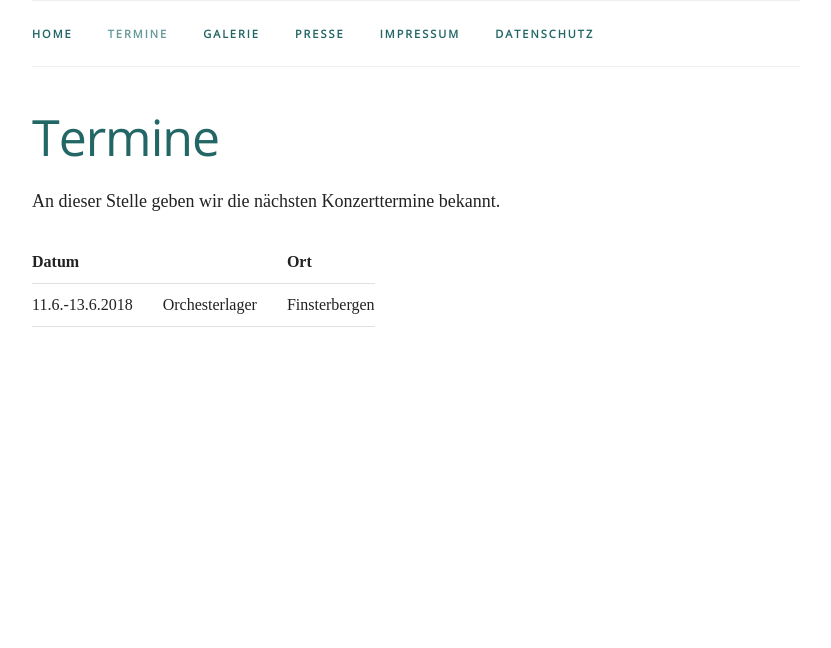
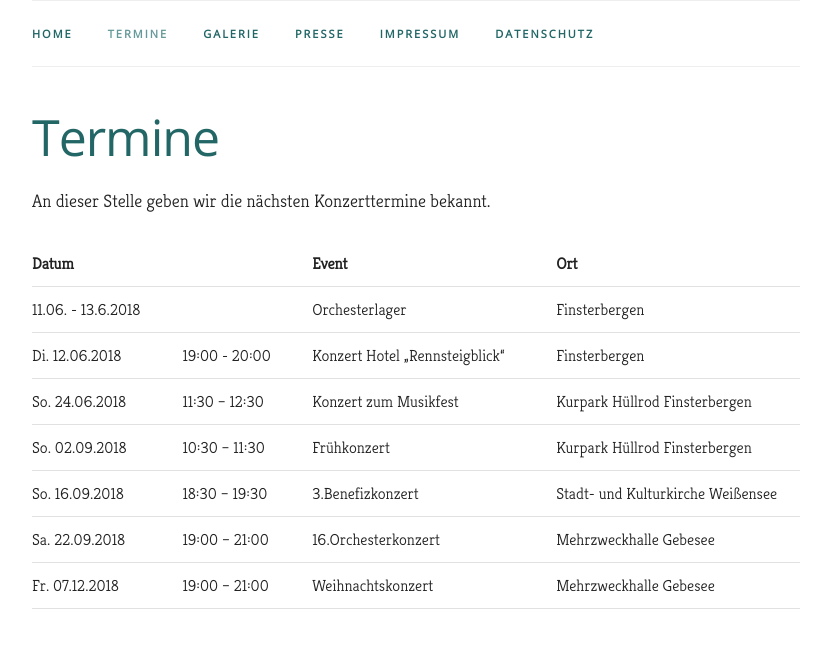
Before and after one commit to gtudan/orchester-homepage, a Jekyll site: the page built from termine.md, in a window 1280 px wide. Shown: the top 648 px of the page, without its empty margins (224-1055 px from the left). Built offline with Jekyll 4.4.1, drawn with Linux system fonts in a browser that asks for light colours.

Commit message:
neue Termine

```diff
--- a/_layouts/gallery.html
+++ b/_layouts/gallery.html
@@ -5,6 +5,7 @@ custom_css: halkaBox.min.css
 custom_js: halkaBox.min.js
 ---
 
+<div class="container">
     <header>
         <h1>{{ page.title | escape }}</h1>
     </header>
@@ -20,14 +21,14 @@ custom_js: halkaBox.min.js
             </a>
         </div>
         {% assign i = i | plus:1 | modulo:3 %}
-    {% if  i == 0%}
+        {% if i == 0%}
     </div>
     <div class="row">
         {% endif %}
         {% endif %}
         {% endfor %}
     </div>
-
+</div>
 <script>
 
     window.onload = function () {
--- a/_layouts/post.html
+++ b/_layouts/post.html
@@ -1,7 +1,7 @@
 ---
 layout: default
 ---
-<article itemscope itemtype="http://schema.org/BlogPosting">
+<article itemscope itemtype="http://schema.org/BlogPosting" class="container">
 
     <header>
         <h1 itemprop="name headline">{{ page.title | escape }}</h1>
--- a/_sass/_fonts.scss
+++ b/_sass/_fonts.scss
@@ -7,3 +7,13 @@
   url('../fonts/open-sans-v15-latin-regular.woff2') format('woff2'), /* Chrome 26+, Opera 23+, Firefox 39+ */
   url('../fonts/open-sans-v15-latin-regular.woff' ) format('woff'); /* Chrome 6+, Firefox 3.6+, IE 9+, Safari 5.1+ */
 }
+
+/* kreon-300 - latin */
+@font-face {
+  font-family: 'Kreon';
+  font-style: normal;
+  font-weight: 300;
+  src: local('Kreon Light'), local('Kreon-Light'),
+  url('../fonts/kreon-v11-latin-300.woff2') format('woff2'), /* Chrome 26+, Opera 23+, Firefox 39+ */
+  url('../fonts/kreon-v11-latin-300.woff') format('woff'); /* Chrome 6+, Firefox 3.6+, IE 9+, Safari 5.1+ */
+}
--- a/_sass/_typography.scss
+++ b/_sass/_typography.scss
@@ -1,7 +1,7 @@
 @import "fonts";
 
 body{
-  font-family: serif;
+  font-family: 'Kreon', serif;
   font-size: 1.8rem;
 }
 
--- a/termine.md
+++ b/termine.md
@@ -6,6 +6,13 @@ permalink: /termine
 
 An dieser Stelle geben wir die nächsten Konzerttermine bekannt.
 
-| Datum           |                | Ort           |
-| ----------------|:--------------:| :-------------|
-| 11.6.-13.6.2018 | Orchesterlager | Finsterbergen |
+| Datum          |                | Event                             | Ort           |
+| ---------------| ---------------|:--------------------------------- | :-------------|
+| 11.06. - 13.6.2018 |            | Orchesterlager                    | Finsterbergen |
+| Di. 12.06.2018 | 19:00 - 20:00 | Konzert Hotel „Rennsteigblick“    | Finsterbergen |
+| So. 24.06.2018 | 11:30 – 12:30 | Konzert zum Musikfest             | Kurpark Hüllrod Finsterbergen |
+| So. 02.09.2018 | 10:30 – 11:30 | Frühkonzert                       | Kurpark Hüllrod Finsterbergen |
+| So. 16.09.2018 | 18:30 – 19:30 | 3.Benefizkonzert                  | Stadt- und Kulturkirche Weißensee |
+| Sa. 22.09.2018 | 19:00 – 21:00 | 16.Orchesterkonzert               | Mehrzweckhalle Gebesee |
+| Fr. 07.12.2018 | 19:00 – 21:00 | Weihnachtskonzert                 | Mehrzweckhalle Gebesee |
+{: .u-full-width }
```
Also changed, not shown: assets/fonts/kreon-v11-latin-300.woff (added), assets/fonts/kreon-v11-latin-300.woff2 (added). Lines whose indentation alone changed are shown as unchanged.
